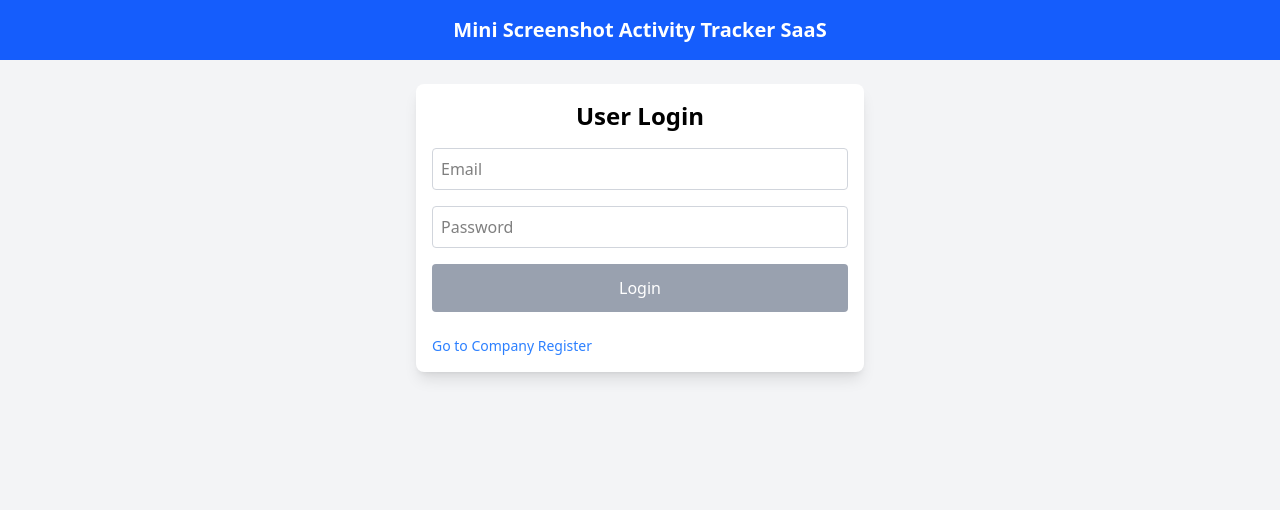
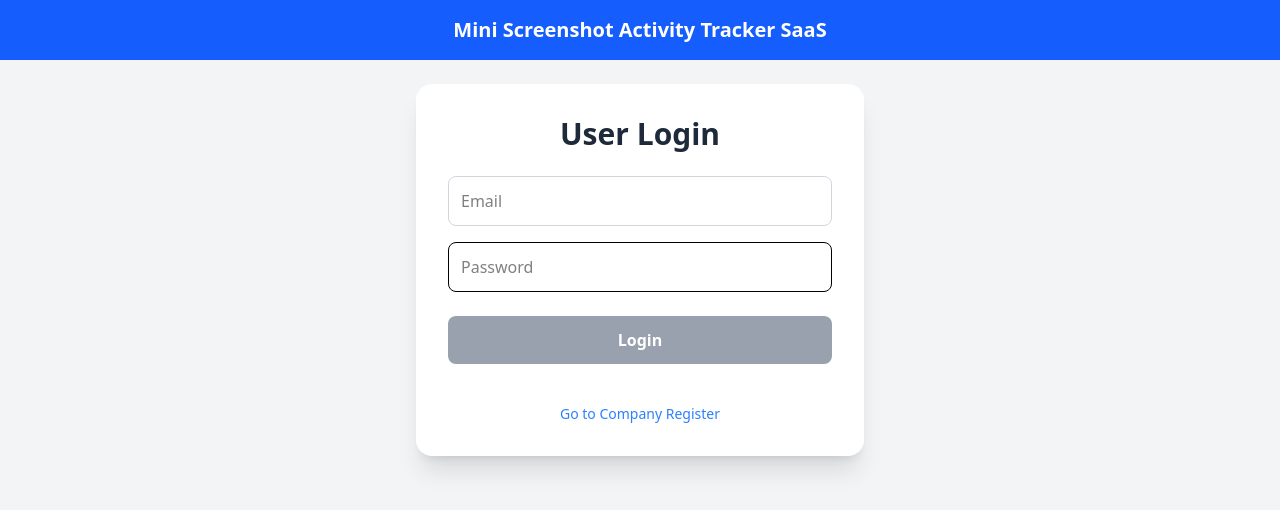
Before and after one commit to Khalidgithub2020331007/Mini-Screenshot-Activity-Tracker-SaaS, a React app in the folder frontend/: page / in a window 1280 px wide. Shown: the top 510 px of the page. Built offline with nearby package versions, Linux system fonts and the light colour scheme; no server answers; the HTML template or start-up script is replaced by a standard one.

Commit message:
update get and post

```diff
--- a/frontend/src/dashboard/company_dashboard/Employee_List_Show.tsx
+++ b/frontend/src/dashboard/company_dashboard/Employee_List_Show.tsx
@@ -72,7 +72,7 @@ const EmployeeListShow = () => {
 
     setDeleting(true);
     try {
-      await api.post('/delete-employee', { employeeId: deleteUserId });
+      await api.delete('/delete-employee', { params: { employeeId: deleteUserId } });
       setDeleteUserId(null);
       fetchEmployees();
     } catch {
--- a/frontend/src/login_registration/Compnay_register.tsx
+++ b/frontend/src/login_registration/Compnay_register.tsx
@@ -31,7 +31,6 @@ const CompanyRegister = ({ goToPage }: Props) => {
   const [passwordError, setPasswordError] = useState('');
   const [loading, setLoading] = useState(false);
 
-  /* ---------------- FETCH PLANS ---------------- */
   useEffect(() => {
     const fetchPlans = async () => {
       try {
@@ -44,7 +43,6 @@ const CompanyRegister = ({ goToPage }: Props) => {
     fetchPlans();
   }, []);
 
-  /* ---------------- HANDLERS ---------------- */
   const handleChange = (
     e: React.ChangeEvent<HTMLInputElement | HTMLSelectElement>
   ) => {
--- a/frontend/src/login_registration/Login.tsx
+++ b/frontend/src/login_registration/Login.tsx
@@ -9,20 +9,19 @@ type LoginProps = {
 };
 
 const emailRegex = /^[^\s@]+@[^\s@]+\.[^\s@]+$/;
-const strongPasswordRegex =
-  /^(?=.*[a-z])(?=.*[A-Z])(?=.*\d)(?=.*[@$!%*?&])[A-Za-z\d@$!%*?&]{8,}$/;
 
 const Login: React.FC<LoginProps> = ({ setname, goToPage }) => {
   const [email, setEmail] = useState('');
   const [password, setPassword] = useState('');
 
   const [emailError, setEmailError] = useState('');
-  const [passwordError, setPasswordError] = useState('');
   const [loginError, setLoginError] = useState('');
+  const [disableButton, setDisableButton] = useState(false);
 
   const handleEmailChange = (value: string) => {
     setEmail(value);
     setLoginError('');
+    setDisableButton(false);
 
     if (!emailRegex.test(value)) {
       setEmailError('Invalid email format');
@@ -34,22 +33,15 @@ const Login: React.FC<LoginProps> = ({ setname, goToPage }) => {
   const handlePasswordChange = (value: string) => {
     setPassword(value);
     setLoginError('');
-
-    if (!strongPasswordRegex.test(value)) {
-      setPasswordError(
-        'Password must be 8+ chars, include uppercase, lowercase, number & special character'
-      );
-    } else {
-      setPasswordError('');
-    }
+    setDisableButton(false);
   };
 
   const canSubmit =
     email !== '' &&
     password !== '' &&
     emailError === '' &&
-    passwordError === '' &&
-    loginError === '';
+    loginError === '' &&
+    !disableButton;
 
   const handleLogin = async (e: React.FormEvent) => {
     e.preventDefault();
@@ -68,23 +60,27 @@ const Login: React.FC<LoginProps> = ({ setname, goToPage }) => {
       }
     } catch {
       setLoginError('Invalid email or password');
+      setDisableButton(true);
     }
   };
 
   return (
     <form
       onSubmit={handleLogin}
-      className="max-w-md mx-auto p-4 space-y-4 bg-white shadow-lg rounded-lg"
+      className="max-w-md mx-auto p-8 space-y-6 bg-white shadow-xl rounded-2xl"
     >
-      <h2 className="text-2xl font-bold text-center">User Login</h2>
+      <h2 className="text-3xl font-extrabold text-center text-gray-800">
+        User Login
+      </h2>
 
+      <div className="space-y-4">
         <div>
           <input
             type="email"
             placeholder="Email"
             value={email}
             onChange={e => handleEmailChange(e.target.value)}
-          className={`border p-2 w-full rounded ${
+            className={`border p-3 w-full rounded-lg focus:outline-none focus:ring-2 focus:ring-purple-400 transition ${
               emailError ? 'border-red-500' : 'border-gray-300'
             }`}
           />
@@ -99,13 +95,9 @@ const Login: React.FC<LoginProps> = ({ setname, goToPage }) => {
             placeholder="Password"
             value={password}
             onChange={e => handlePasswordChange(e.target.value)}
-          className={`border p-2 w-full rounded ${
-            passwordError ? 'border-red-500' : 'border-gray-300'
-          }`}
+            className={`border p-3 w-full rounded-lg focus:outline-none focus:ring-2 focus:ring-purple-400 transition`}
           />
-        {passwordError && (
-          <p className="text-red-500 text-sm mt-1">{passwordError}</p>
-        )}
+        </div>
       </div>
 
       {loginError && (
@@ -115,7 +107,7 @@ const Login: React.FC<LoginProps> = ({ setname, goToPage }) => {
       <button
         type="submit"
         disabled={!canSubmit}
-        className={`w-full p-3 rounded text-white ${
+        className={`w-full p-3 rounded-lg text-white font-semibold transition ${
           canSubmit
             ? 'bg-purple-500 hover:bg-purple-600'
             : 'bg-gray-400 cursor-not-allowed'
@@ -125,9 +117,9 @@ const Login: React.FC<LoginProps> = ({ setname, goToPage }) => {
       </button>
 
       {goToPage && (
-        <div className="flex justify-between text-blue-500 text-sm mt-2">
+        <div className="flex justify-center text-sm mt-4">
           <span
-            className="cursor-pointer"
+            className="text-blue-500 cursor-pointer hover:underline"
             onClick={() => goToPage('companyRegister')}
           >
             Go to Company Register
```
Also changed, not shown: 1 other file (tests, documents, lock files or other folders). Lines whose indentation alone changed are shown as unchanged.
